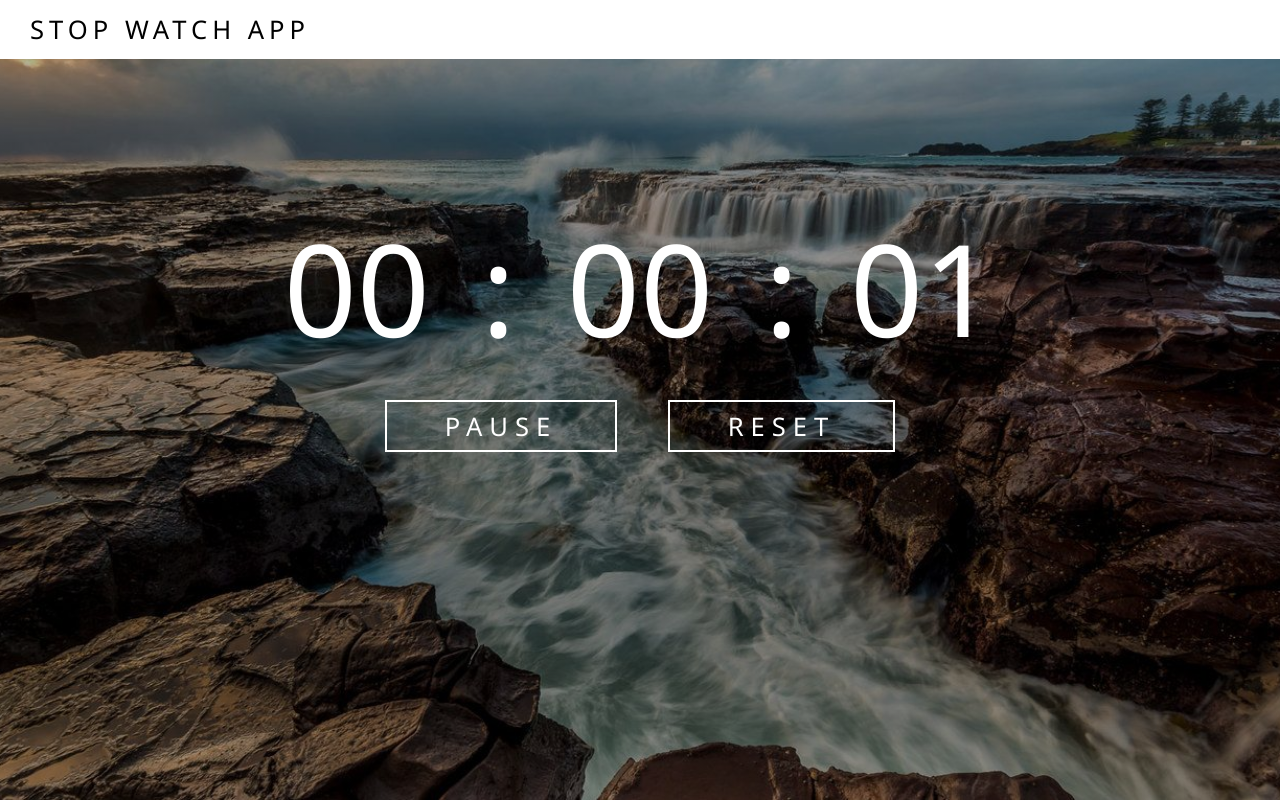
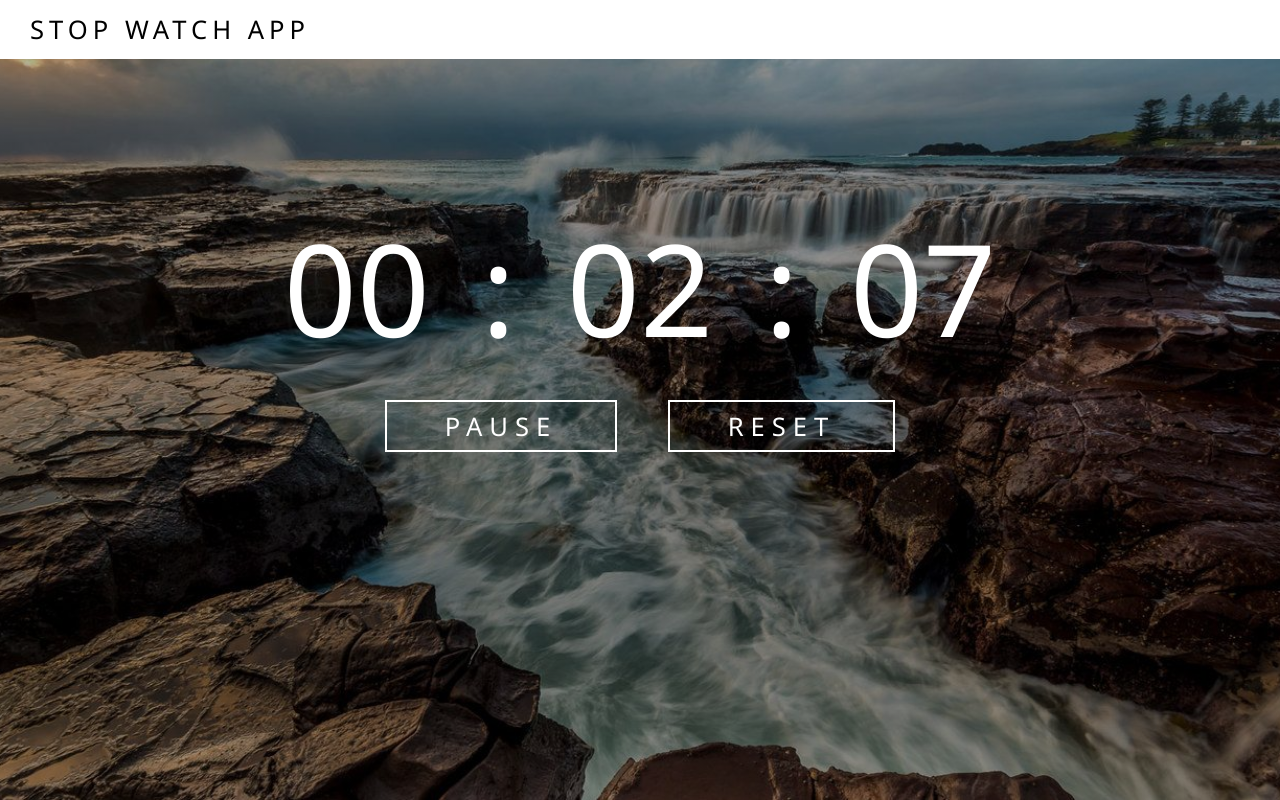
Before and after one commit to saleempirwani/web-and-mobile-app-dev-assignments, a plain HTML site: page stop-watch/index.html in a window 1280 px wide. Both pictures are taken after a click on the button "START". Drawn offline with Linux system fonts and the light colour scheme.

Commit message:
versatile watch

```diff
--- a/stop-watch/app.js
+++ b/stop-watch/app.js
@@ -1,4 +1,4 @@
-var hrs = 0, mins = 0, secs = 0
+var mins = 0, secs = 0, msec = 0
 var timer = null
 var isStart = true
 
@@ -11,34 +11,34 @@ function btnStart() {
 
         timer = setInterval(function () {
 
-            if (hrs === 23 && mins === 59 && secs === 60) {
+            if (mins === 59 && secs === 59 && msec === 10) {
+                msec = 0
                 secs = 0
                 mins = 0
-                hrs = 0
             }
 
-            if (mins === 59 && secs === 60) {
-                secs = 0
-                mins = 0
-                hrs += 1
-            }
-
-            if (secs === 60) {
+            if (secs === 59 && msec === 10) {
+                msec = 0
                 secs = 0
                 mins += 1
             }
 
-            var hrsString = hrs < 10 ? "0" + hrs : hrs.toString()
+            if (msec === 10) {
+                msec = 0
+                secs += 1
+            }
+
             var minsString = mins < 10 ? "0" + mins : mins.toString()
             var secsString = secs < 10 ? "0" + secs : secs.toString()
+            var msecString = msec < 10 ? "0" + msec : msec.toString()
 
-            document.getElementById("hrs").innerHTML = hrsString
             document.getElementById("mins").innerHTML = minsString
             document.getElementById("secs").innerHTML = secsString
+            document.getElementById("msec").innerHTML = msecString
 
-            secs += 1
+            msec += 1
 
-        }, 1000)
+        }, 100)
     }
 
     // On Timer Stop
@@ -54,12 +54,12 @@ function btnReset() {
 
     clearInterval(timer)
 
-    hrs = 0; mins = 0; secs = 0
+    mins = 0; secs = 0; msec = 0
 
     isStart = true
 
     document.getElementById("start").innerText = 'Start'
-    document.getElementById("hrs").innerHTML = "00"
     document.getElementById("mins").innerHTML = "00"
     document.getElementById("secs").innerHTML = "00"
+    document.getElementById("msec").innerHTML = "00"
 }
--- a/stop-watch/index.html
+++ b/stop-watch/index.html
@@ -14,11 +14,11 @@
             STOP WATCH APP
         </div>
         <div class="card">
-            <div id="hrs">00</div>
-            <div>:</div>
             <div id="mins">00</div>
             <div>:</div>
             <div id="secs">00</div>
+            <div>:</div>
+            <div id="msec">00</div>
         </div>
         <div class="card-btn">
             <div>
```
